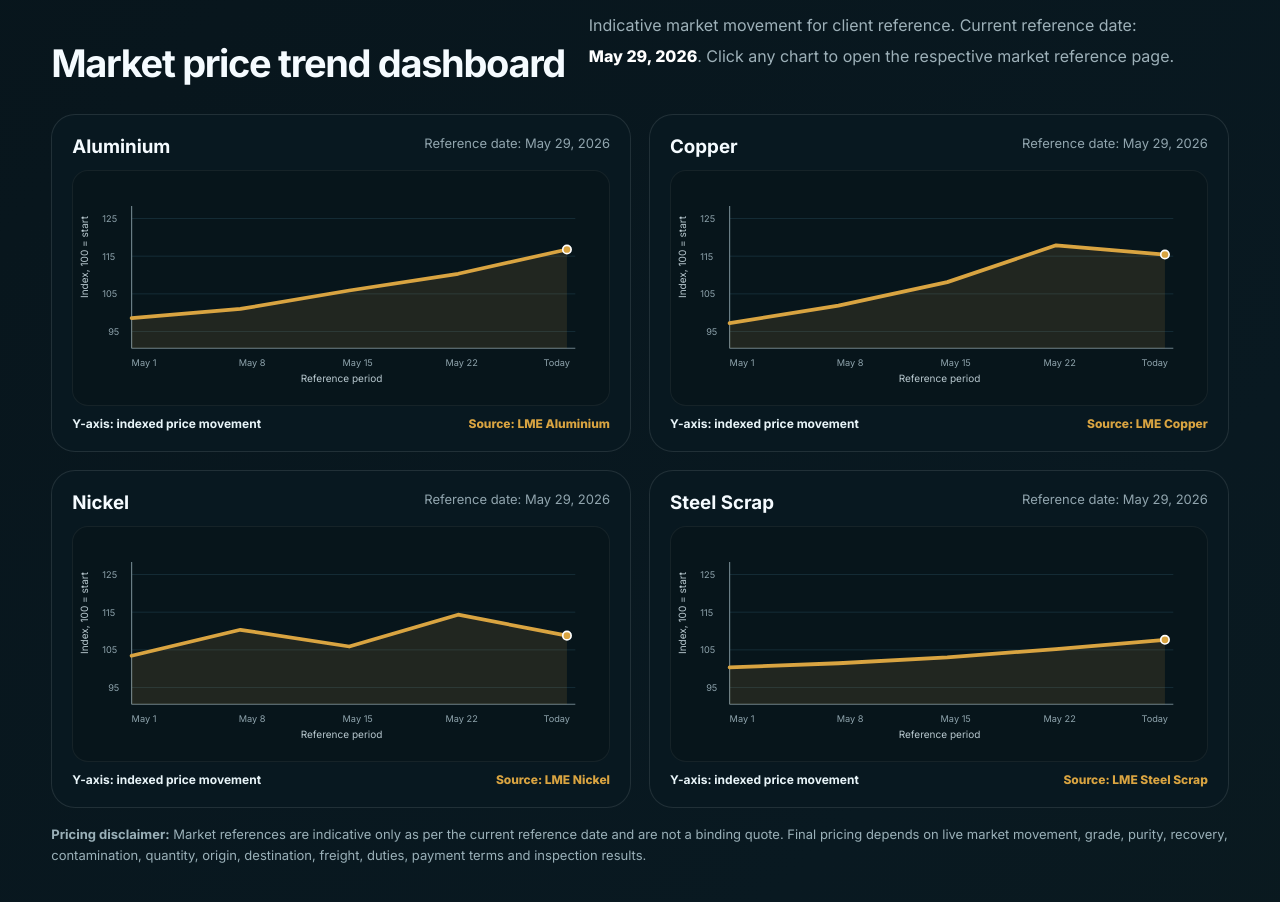
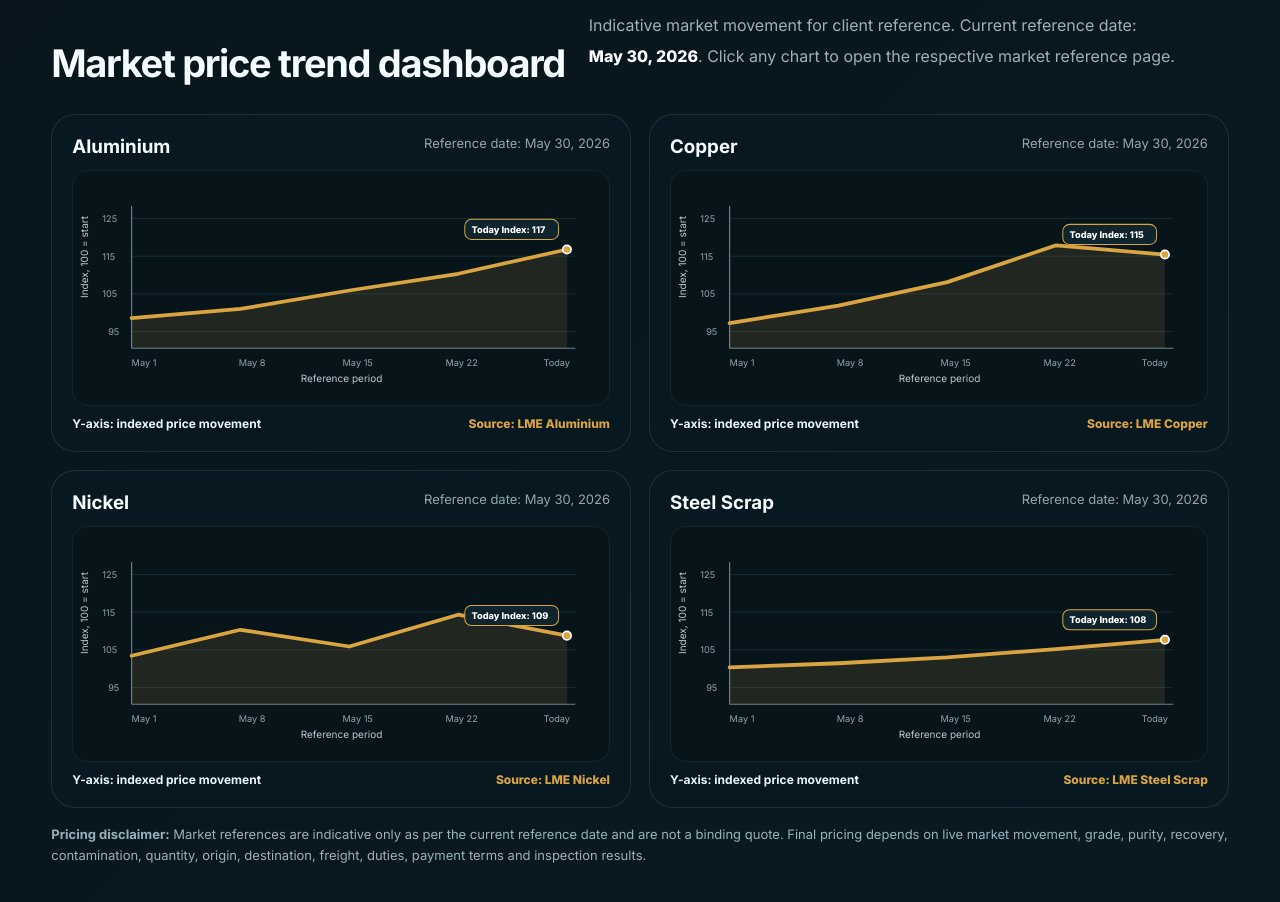
Before and after one commit to saibusinessinnovations/Sai-metal-traders, a website: page index.html in a window 1280 px wide. Shown: the part 2620-3522 px from the top of the page. Drawn offline with Linux system fonts and the light colour scheme.

Commit message:
Update index.html
Current Dynamic Date Fix

```diff
--- a/index.html
+++ b/index.html
@@ -140,4 +140,60 @@ form.addEventListener('submit', async function(event){
   }
 });
 </script>
+  <script>
+(function () {
+  const todayDisplay = new Intl.DateTimeFormat('en-US', {
+    month: 'long',
+    day: 'numeric',
+    year: 'numeric'
+  }).format(new Date());
+
+  document.body.innerHTML = document.body.innerHTML.replaceAll('May 29, 2026', todayDisplay);
+
+  const todayIndexMap = {
+    'Aluminium': 'Today Index: 117',
+    'Copper': 'Today Index: 115',
+    'Nickel': 'Today Index: 109',
+    'Steel Scrap': 'Today Index: 108'
+  };
+
+  document.querySelectorAll('a.chartBox, .chartBox').forEach(function (card) {
+    const title = card.querySelector('h3')?.textContent.trim();
+    if (!todayIndexMap[title]) return;
+
+    const svg = card.querySelector('svg');
+    const circles = svg ? svg.querySelectorAll('circle') : [];
+    if (!svg || circles.length === 0) return;
+
+    const dot = circles[circles.length - 1];
+    const cx = parseFloat(dot.getAttribute('cx'));
+    const cy = parseFloat(dot.getAttribute('cy'));
+
+    if (svg.querySelector('.todayIndexLabel')) return;
+
+    const bg = document.createElementNS('http://www.w3.org/2000/svg', 'rect');
+    bg.setAttribute('class', 'todayIndexLabel');
+    bg.setAttribute('x', cx - 122);
+    bg.setAttribute('y', cy - 36);
+    bg.setAttribute('width', 112);
+    bg.setAttribute('height', 24);
+    bg.setAttribute('rx', 8);
+    bg.setAttribute('fill', '#10242d');
+    bg.setAttribute('stroke', '#d9a441');
+    bg.setAttribute('stroke-width', '1.2');
+
+    const label = document.createElementNS('http://www.w3.org/2000/svg', 'text');
+    label.setAttribute('class', 'todayIndexLabel');
+    label.setAttribute('x', cx - 114);
+    label.setAttribute('y', cy - 20);
+    label.setAttribute('fill', '#ffffff');
+    label.setAttribute('font-size', '11');
+    label.setAttribute('font-weight', '800');
+    label.textContent = todayIndexMap[title];
+
+    svg.appendChild(bg);
+    svg.appendChild(label);
+  });
+})();
+</script>
 </body></html>
```
